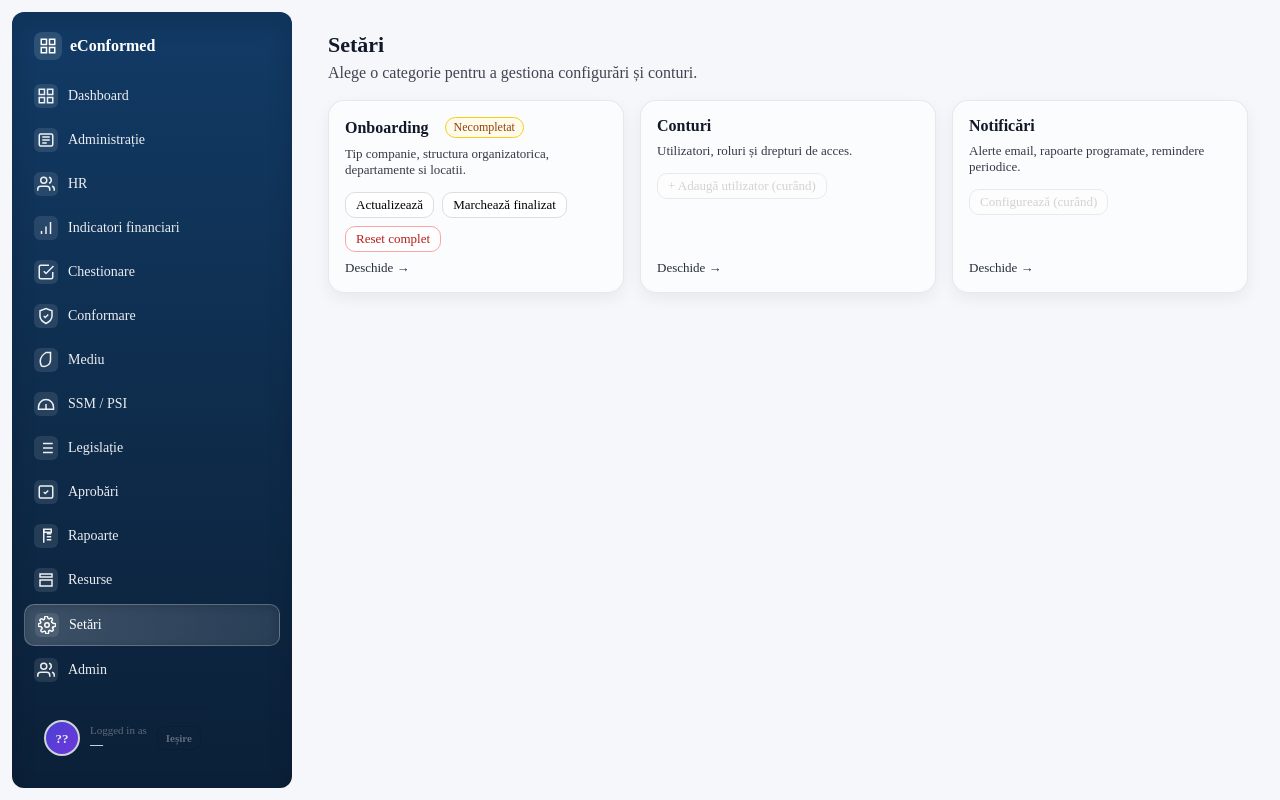
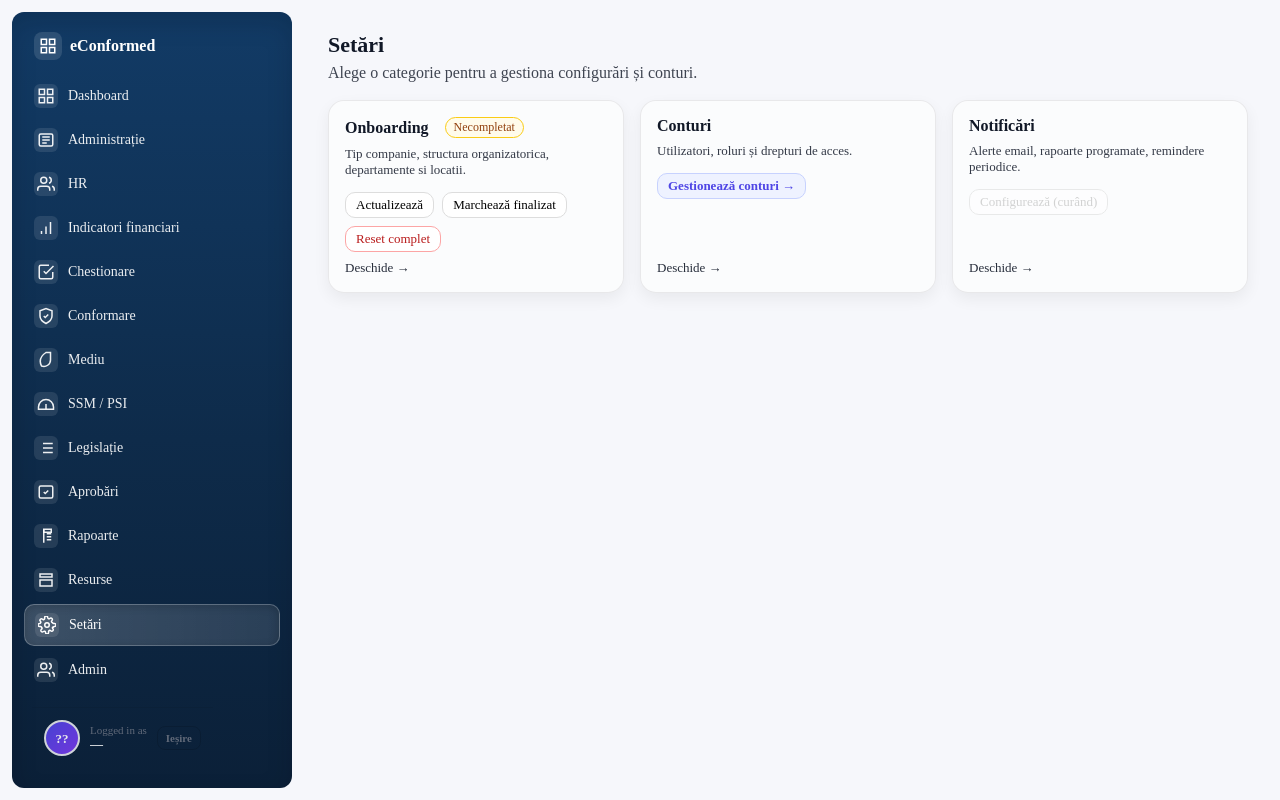
Before and after one commit to rarescosminn/conformed-app, a Next.js app: page /setari in a window 1280 px wide. Built offline with nearby package versions, Linux system fonts and the light colour scheme; no server answers.

Commit message:
fix: setari - link conturi catre pagina admin

```diff
--- a/components/setari/SetariPageClient.tsx
+++ b/components/setari/SetariPageClient.tsx
@@ -155,20 +155,13 @@ export default function SettingsPage({ onboardingDoneDB }: Props) {
                         Utilizatori, roluri și drepturi de acces.
                     </span>
                     <div style={{ display: "flex", gap: 8, marginTop: 6 }}>
-                        <button
-                            disabled
-                            title="În curând"
-                            style={{
-                                fontSize: 13,
-                                padding: "4px 10px",
-                                borderRadius: 10,
-                                border: "1px solid #ddd",
-                                background: "#fff",
-                                opacity: 0.6,
-                            }}
-                        >
-                            + Adaugă utilizator (curând)
-                        </button>
+                        <Link href="/admin" style={{
+                            fontSize: 13, padding: "4px 10px", borderRadius: 10,
+                            border: "1px solid #C7D2FE", background: "#EEF2FF",
+                            color: "#4F46E5", fontWeight: 600, textDecoration: 'none',
+                        }}>
+                            Gestionează conturi →
+                        </Link>
                     </div>
                     <Link href="/setari/conturi" style={{ marginTop: "auto", fontSize: 13, opacity: 0.9 }}>
                         Deschide →
```
